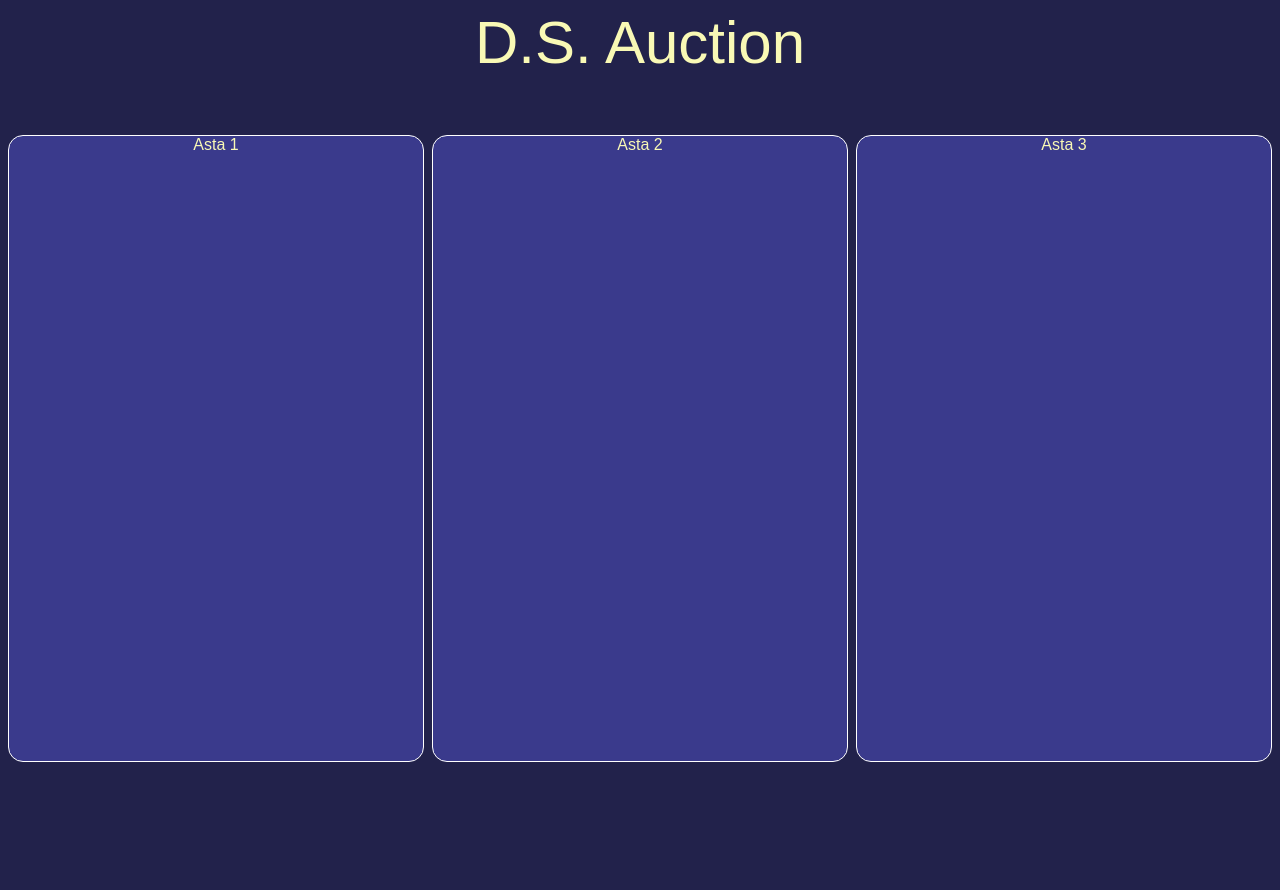
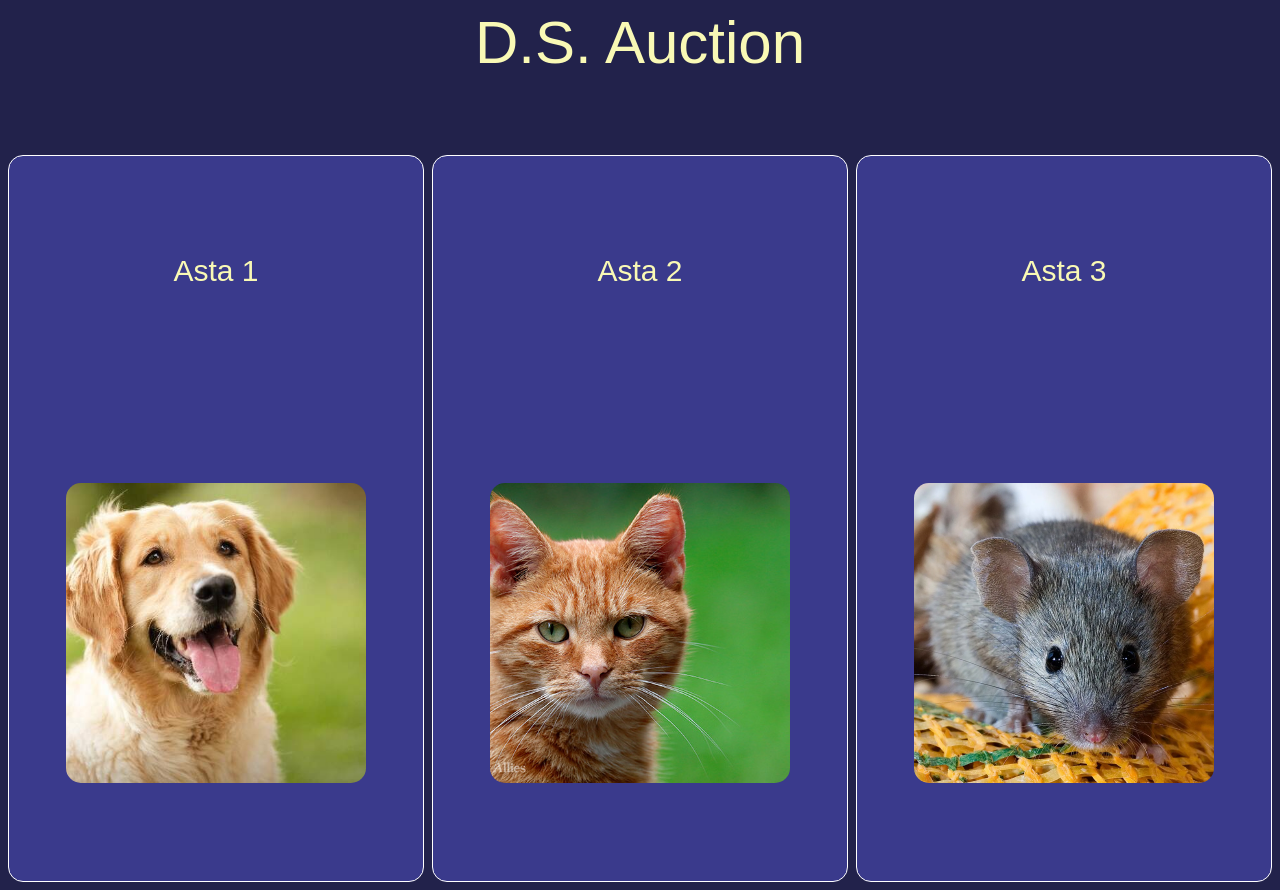
Before and after one commit to Ector55/DS_Auction, a plain HTML site: page index.html in a window 1280 px wide. Before the commit the page ends 800 px from the top, so only its background shows below. Drawn offline with Linux system fonts and the light colour scheme; a web font is replaced by a local one.

Commit message:
Optimized frontend
animation better, more example of the general idea

```diff
--- a/index.html
+++ b/index.html
@@ -12,9 +12,21 @@
 <body>
     <div class="parent">
         <div class="div1">D.S. Auction</div>
-        <div class="div2" onclick="location.href='auction1.html'">Asta 1</div>
-        <div class="div3" onclick="location.href='auction2.html'">Asta 2</div>
-        <div class="div4" onclick="location.href='auction3.html'">Asta 3</div>
+        <div class="div2" onclick="location.href='auction1.html'">Asta 1
+            <div class="photo">
+                <img src="./src/cane.jpg" alt="">
+            </div>
+        </div>
+        <div class="div3" onclick="location.href='auction2.html'">Asta 2
+            <div class="photo">
+                <img src="./src/cat.jpg" alt="">
+            </div>
+        </div>
+        <div class="div4" onclick="location.href='auction3.html'">Asta 3
+            <div class="photo">
+                <img src="./src/mouse.webp" alt="">
+            </div>
+        </div>
     </div>
 </body>
 </html>
--- a/src/style.css
+++ b/src/style.css
@@ -17,7 +17,7 @@ body{
     text-align: center;
     font-size: 60px;
     font-weight: 200;
-    margin-bottom: 50px;
+    margin-bottom: 70px;
 }
 
 .div2 {
@@ -26,44 +26,81 @@ body{
     grid-row-start: 2;
     border: 1px solid white;
     border-radius: 15px;
+    display: flex;
+    flex-direction: column;
+    align-items: center;
+    justify-content: space-around;
     cursor: pointer;
     text-align: center;
-    justify-content: center;
     background-color: rgb(58, 58, 140);
+    transition: all 0.1s ease-in-out;
+    font-size: 30px;
 }
 
 .div2:hover{
-    background-color: rgb(40, 40, 91);
-    transition: 0.3s;
+    transform: scale(0.95) translateY(-50px);
 }
 .div2:active{
-    background-color: rgb(21, 21, 50);
     border: 0.5px solid rgb(132, 136, 190);
-    transition: 0.3s;
+    opacity: 85%;
 }
 
 .div3 {
     grid-column: span 2 / span 2;
     grid-row: span 5 / span 5;
-    grid-column-start: 3;
     grid-row-start: 2;
     border: 1px solid white;
     border-radius: 15px;
+    display: flex;
+    flex-direction: column;
+    align-items: center;
+    justify-content: space-around;
     cursor: pointer;
     text-align: center;
-    justify-content: center;
     background-color: rgb(58, 58, 140);
+    transition: all 0.1s ease-in-out;
+    font-size: 30px;
+}
+.div3:hover{
+    transform: scale(0.95) translateY(-50px);
+}
+.div3:active{
+    border: 0.5px solid rgb(132, 136, 190);
+    opacity: 85%;
 }
 
 .div4 {
     grid-column: span 2 / span 2;
     grid-row: span 5 / span 5;
-    grid-column-start: 5;
     grid-row-start: 2;
     border: 1px solid white;
     border-radius: 15px;
+    display: flex;
+    flex-direction: column;
+    align-items: center;
+    justify-content: space-around;
     cursor: pointer;
     text-align: center;
-    justify-content: center;
     background-color: rgb(58, 58, 140);
+    transition: all 0.1s ease-in-out;
+    font-size: 30px;
 }
+.div4:hover{
+    transform: scale(0.95) translateY(-50px);
+}
+.div4:active{
+    border: 0.5px solid rgb(132, 136, 190);
+    opacity: 85%;
+}
+.photo{
+    overflow: hidden;
+    width: 300px;
+    height: 300px;
+    border-radius: 15px;
+    opacity: inherit;
+}
+.photo img{
+    width: 100%;
+    height: 100%;
+    object-fit: cover;
+}
```
Also changed, not shown: auction1.html (+1 -1 lines), auction2.html (+1 -1 lines), auction3.html (+1 -1 lines), src/cane.jpg (added), src/cat.jpg (added), src/mouse.webp (added), 1 other file.
